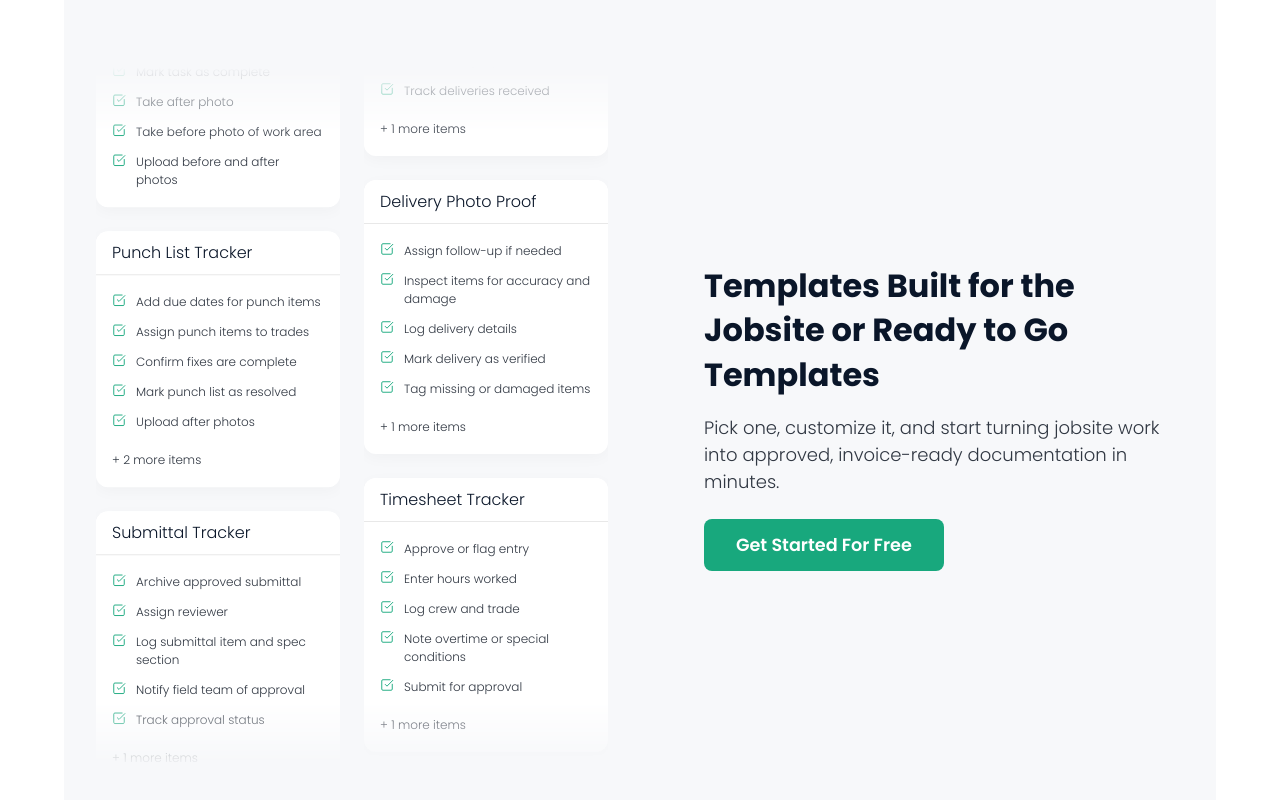
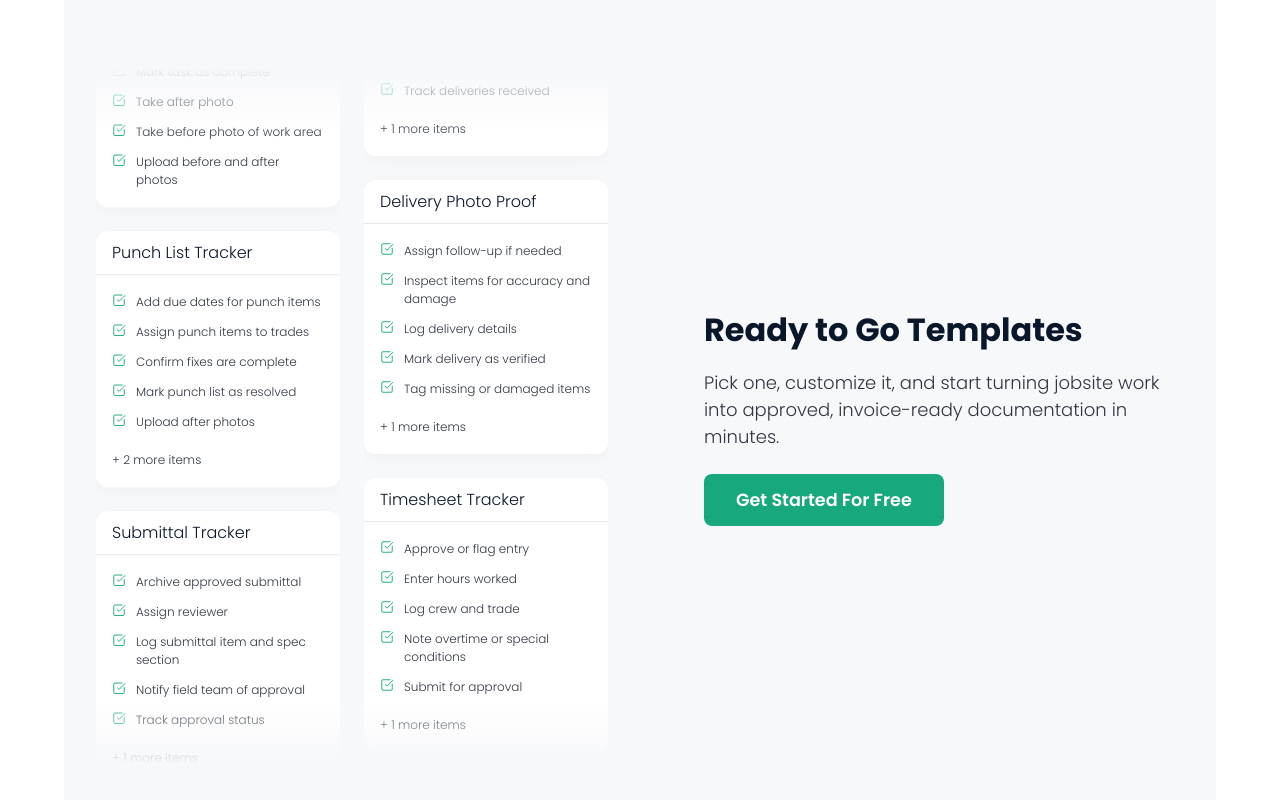
Before and after one commit to dedekysf/Landing-Page, a React (Vite) app: page / in a window 1280 px wide. Shown: the part 5363-6163 px from the top of the page. Built offline with nearby package versions, Linux system fonts and the light colour scheme.

Commit message:
Update Templates section title to 'Ready to Go Templates'

```diff
--- a/src/components/sections/Templates.tsx
+++ b/src/components/sections/Templates.tsx
@@ -110,7 +110,7 @@ const Templates: React.FC = () => {
                                 viewport={{ once: true }}
                                 className={styles.textContent}
                             >
-                                <h2 className={styles.title}>Templates Built for the Jobsite or Ready to Go Templates</h2>
+                                <h2 className={styles.title}>Ready to Go Templates</h2>
                                 <p className={styles.subtitle}>
                                     Pick one, customize it, and start turning jobsite work into approved, invoice-ready documentation in minutes.
                                 </p>
```
